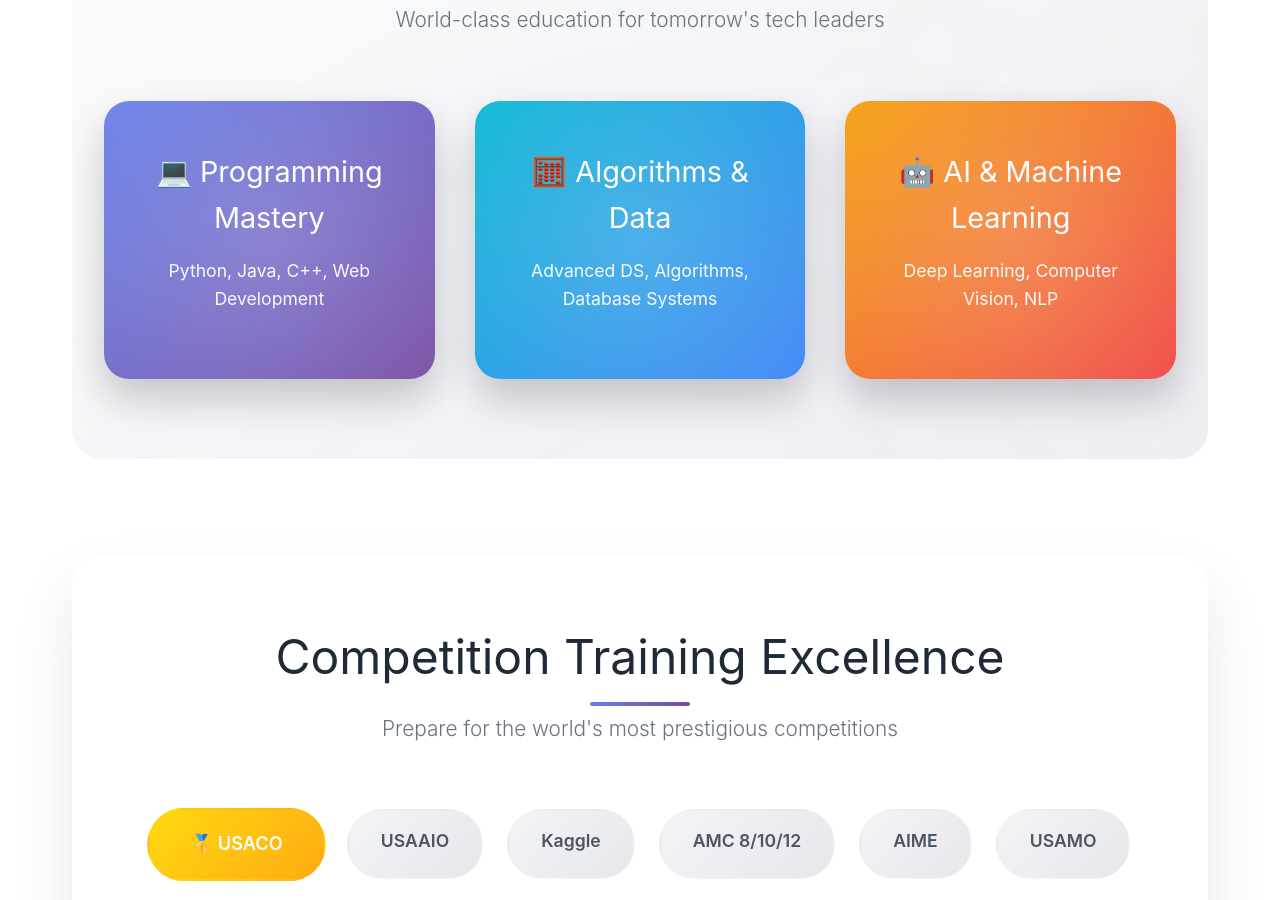
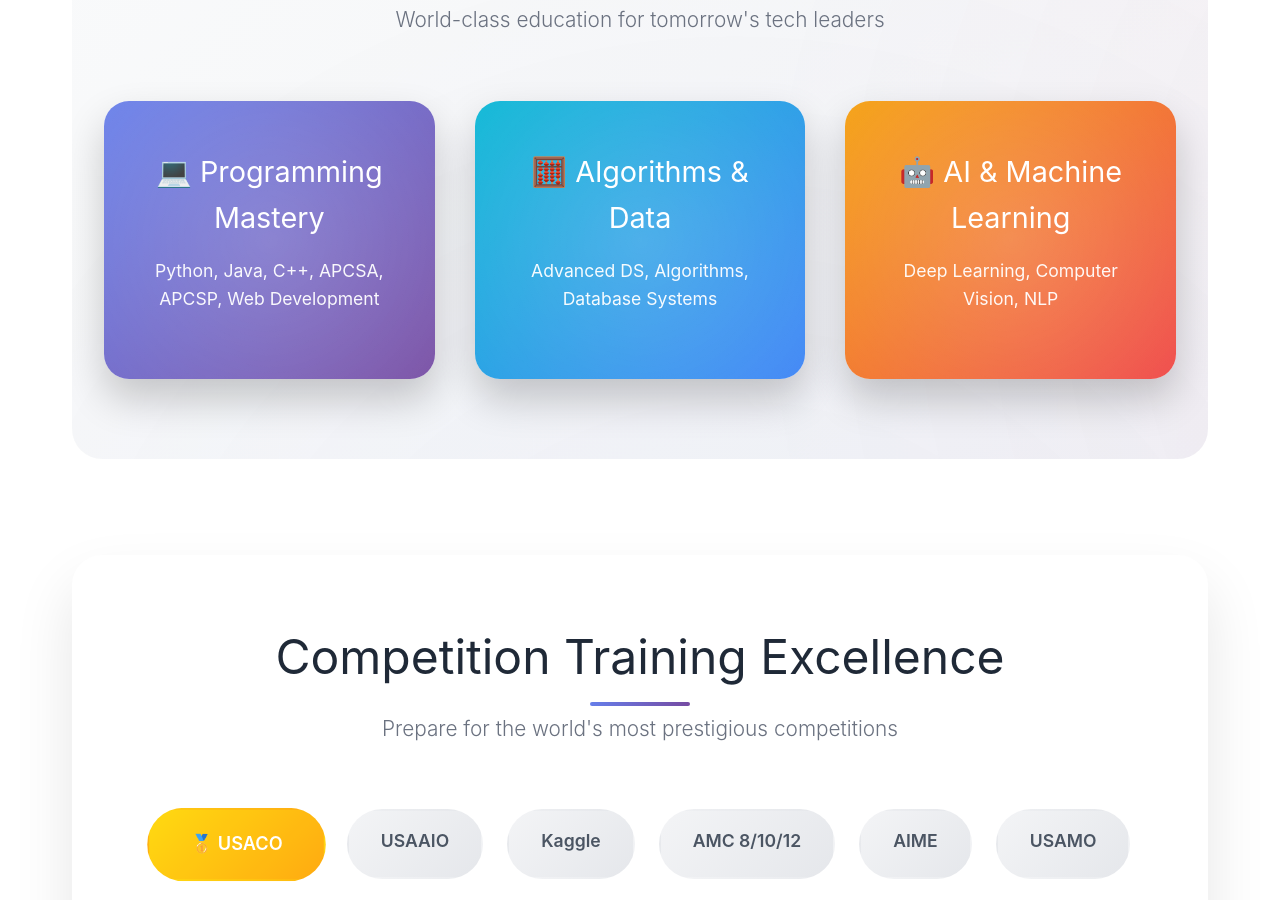
Before and after one commit to hangzhaosbu/aicoding, a Jekyll site: the page built from index.md, in a window 1280 px wide and 900 px high, scrolled down 1928 px. Built offline with Jekyll 4.4.1, drawn with Linux system fonts in a browser that asks for light colours; some of the changed lines change nothing that is shown.

Commit message:
Update index.md

```diff
--- a/index.md
+++ b/index.md
@@ -699,8 +699,8 @@ description_zh: 为未来科技领袖提供的精英编程教育
         <span class="zh-content">💻 编程精通</span>
       </h3>
       <p>
-        <span class="en-content">Python, Java, C++, Web Development</span>
-        <span class="zh-content">Python, Java, C++, 网页开发</span>
+        <span class="en-content">Python, Java, C++, APCSA, APCSP, Web Development</span>
+        <span class="zh-content">Python, Java, C++, AP计算机A, AP计算机原理，网页开发</span>
       </p>
     </div>
 
```
